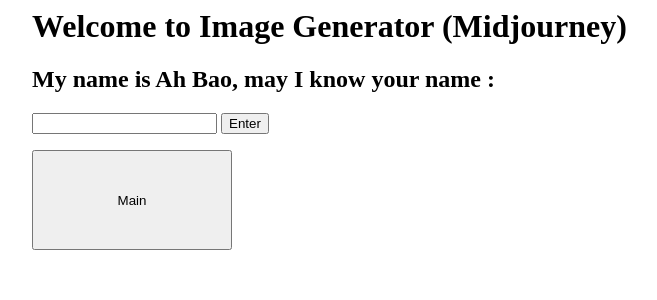
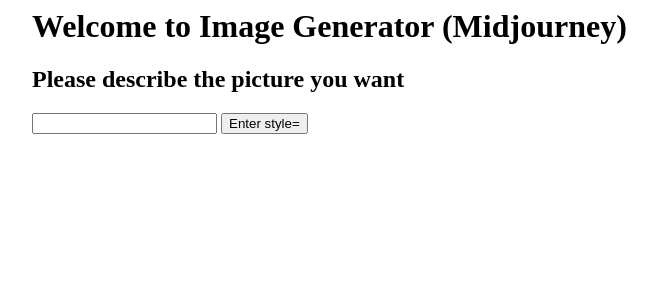
Before and after one commit to Nikkijjj/rpa-Feb-19-2024, a Flask app: page /image_gpt in a window 1280 px wide. Shown: the top 300 px of the page, without its empty margins (292-949 px from the left). Run offline with Flask 3, Linux system fonts and the light colour scheme.

Commit message:
Update image_gpt.html

```diff
--- a/templates/image_gpt.html
+++ b/templates/image_gpt.html
@@ -9,10 +9,9 @@
   <h1>Welcome to Image Generator (Midjourney)</h1>
   <form action="/main" method="post">
     <form action="/main" method="post">
-      <h2>My name is Ah Bao, may I know your name : </h2>
-      <input type = "text" name="r">
-      <input type = "submit" value="Enter">
+      <h2>Please describe the picture you want </h2>
+      <input type = "text" name="q">
+      <input type = "submit" value="Enter style="width:200px;height:100px;">
     </form>
-    <input type = "submit" value="Main" style="width:200px;height:100px;">
   </form>
 </div>
```
